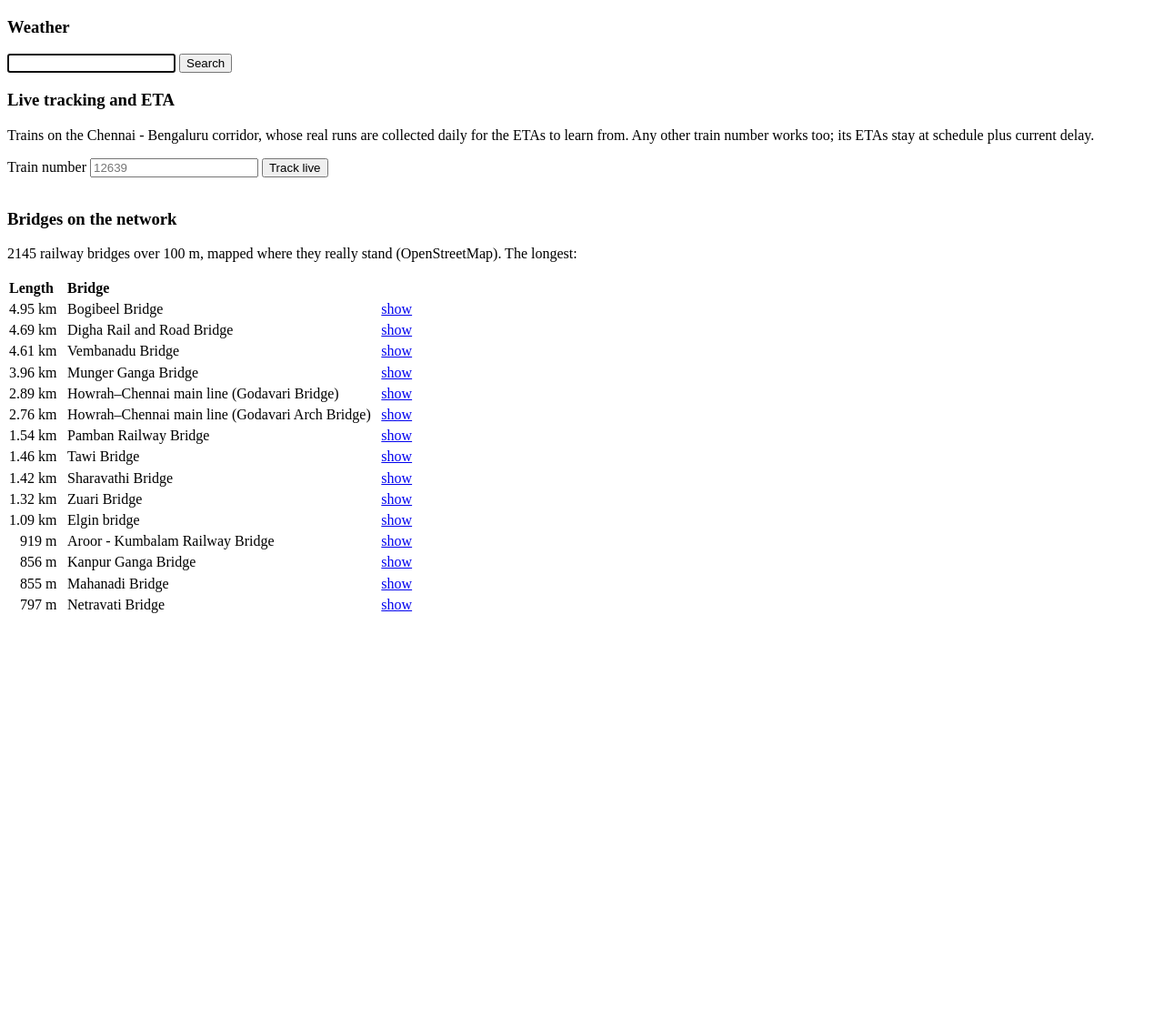
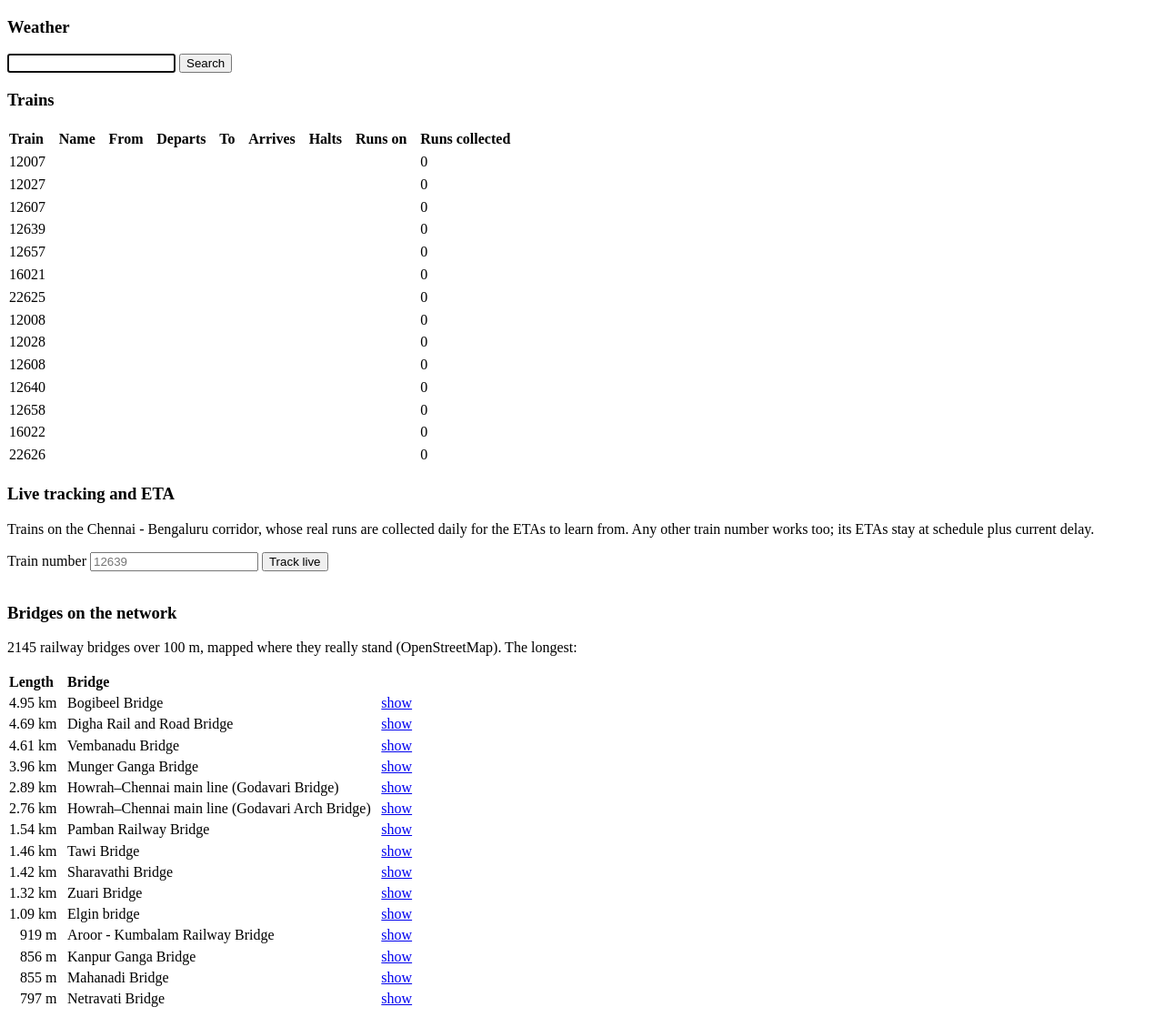
Before and after one commit to QuantaBoy/SIH26028, a FastAPI app: page / in a window 1280 px wide. Shown: the part 26-1144 px from the top of the page at 91% size. Before the commit the page ends 700 px from the top, so only its background shows below. Run offline with FastAPI, Linux system fonts and the light colour scheme; data that the repository does not hold is empty; parts of the project's set-up code (start-up, migrations or seed data) failed here and were passed over.

Commit message:
Done View More Details added
Adds a train list to the dashboard. Each train's "View more details" opens
/train/<number>, showing its route on a map and every halt with scheduled times and
the real delay there across all collected runs.

```diff
--- a/app/routes/pages.py
+++ b/app/routes/pages.py
@@ -4,7 +4,7 @@ from pathlib import Path
 from fastapi import APIRouter, HTTPException, Query, Request
 from fastapi.templating import Jinja2Templates
 
-from app.services.live import tracked
+from app.services.live import tracked, train_detail, train_list
 from app.services.weather import get_weather
 
 router = APIRouter()
@@ -24,7 +24,17 @@ async def home(request: Request, city: str = Query("", max_length=100),
         except HTTPException as e:
             weather = json.dumps({"error": e.detail}, indent=2)
     return templates.TemplateResponse(request, "index.html", {
-        "title": "Home", "city": city, "weather": weather, "train": train, "tracked": tracked()})
+        "title": "Home", "city": city, "weather": weather, "train": train, "tracked": tracked(),
+        "trains": train_list()})
+
+
+@router.get("/train/{number}")
+def train_page(request: Request, number: str):
+    """One train's route: halts, scheduled times, real delays on past runs, and the route on a map."""
+    found = train_detail(number)
+    if not found:
+        raise HTTPException(404, f"No stored runs for train {number}")
+    return templates.TemplateResponse(request, "train.html", {"title": f"Train {number}", "t": found})
 
 
 @router.get("/network")
--- a/app/services/live.py
+++ b/app/services/live.py
@@ -162,6 +162,59 @@ def tracked() -> list[dict]:
             for n in TRACKED]
 
 
+def train_detail(number: str) -> dict | None:
+    """A tracked train's route from its stored runs: every halt with its scheduled times (from the
+    latest run), and how late the train really was there across every run collected. Reads
+    runs.db only, so it never spends a RailRadar call."""
+    runs = runs_of(number)
+    if not runs:
+        return None
+    latest = runs[-1]
+    start = date.fromisoformat(latest[0]["start_date"])
+
+    def clock(iso):  # "HH:MM", plus the day of the run when it is past the first
+        if not iso:
+            return None
+        t = datetime.fromisoformat(iso)
+        day = (t.date() - start).days + 1
+        return t.strftime("%H:%M") + (f" (day {day})" if day > 1 else "")
+
+    delays = {}
+    for run in runs:
+        for r in run:
+            d = r["delay_arr"] if r["delay_arr"] is not None else r["delay_dep"]
+            if d is not None:
+                delays.setdefault(r["station"], []).append(d)
+    halts = []
+    for r in latest:
+        s = stations().get(r["station"], {})
+        ds = delays.get(r["station"], [])
+        halts.append({"code": r["station"], "name": s.get("name", r["station"]),
+                      "lat": s.get("lat"), "lon": s.get("lon"),
+                      "arrives": clock(r["sched_arr"]), "departs": clock(r["sched_dep"]),
+                      "runs_seen": len(ds), "avg_delay": round(sum(ds) / len(ds)) if ds else None,
+                      "last_delay": ds[-1] if ds else None})
+    t = next(t for t in tracked() if t["number"] == number) if number in TRACKED else \
+        {"number": number, "name": meta(f"name:{number}"), "days": []}
+    return {**t, "runs": len(runs), "since": runs[0][0]["start_date"],
+            "last_run": latest[0]["start_date"], "halts": halts}
+
+
+def train_list() -> list[dict]:
+    """Every tracked train with its end points and times, for the train list."""
+    out = []
+    for t in tracked():
+        d = train_detail(t["number"])
+        if d:
+            first, last = d["halts"][0], d["halts"][-1]
+            out.append({**t, "from": first["name"], "to": last["name"], "departs": first["departs"],
+                        "arrives": last["arrives"], "halts": len(d["halts"]), "runs": d["runs"]})
+        else:
+            out.append({**t, "from": None, "to": None, "departs": None, "arrives": None,
+                        "halts": 0, "runs": 0})
+    return out
+
+
 def runs_of(number: str) -> list[list[sqlite3.Row]]:
     """Every stored run of a train, each its halts in order."""
     con = connect()
--- a/app/templates/index.html
+++ b/app/templates/index.html
@@ -8,6 +8,7 @@
   #bridges td, #bridges th { padding: 0.1rem 0.6rem 0.1rem 0; text-align: left; }
   #bridges td.n { text-align: right; }
   #live-table td, #live-table th { padding: 0.1rem 0.8rem 0.1rem 0; text-align: left; }
+  #train-list td, #train-list th { padding: 0.15rem 0.8rem 0.15rem 0; text-align: left; }
   #live-table tr.passed { color: #777; }
   #live-table .late { color: #c0392b; }
   #live-table .early { color: #1e8449; }
@@ -32,6 +33,23 @@
   <button>Search</button>
 </form>
 {% if weather %}<pre>{{ weather }}</pre>{% endif %}
+
+<h3>Trains</h3>
+<table id="train-list">
+  <tr><th>Train</th><th>Name</th><th>From</th><th>Departs</th><th>To</th><th>Arrives</th>
+    <th>Halts</th><th>Runs on</th><th>Runs collected</th><th></th></tr>
+  {% for t in trains %}
+  <tr>
+    <td>{{ t.number }}</td><td>{{ t.name or "" }}</td>
+    <td>{{ t.from or "" }}</td><td>{{ t.departs or "" }}</td>
+    <td>{{ t.to or "" }}</td><td>{{ t.arrives or "" }}</td>
+    <td>{{ t.halts or "" }}</td>
+    <td>{{ t.days | join(" ") if t.days | length < 7 else "daily" }}</td>
+    <td>{{ t.runs }}</td>
+    <td>{% if t.runs %}<a href="{{ url_for('train_page', number=t.number) }}">View more details</a>{% endif %}</td>
+  </tr>
+  {% endfor %}
+</table>
 
 <h3>Live tracking and ETA</h3>
 <p>Trains on the Chennai - Bengaluru corridor, whose real runs are collected daily for the
```
Also changed, not shown: app/routes/api.py (+11 -2 lines), app/templates/train.html (added, +78 -0 lines).
